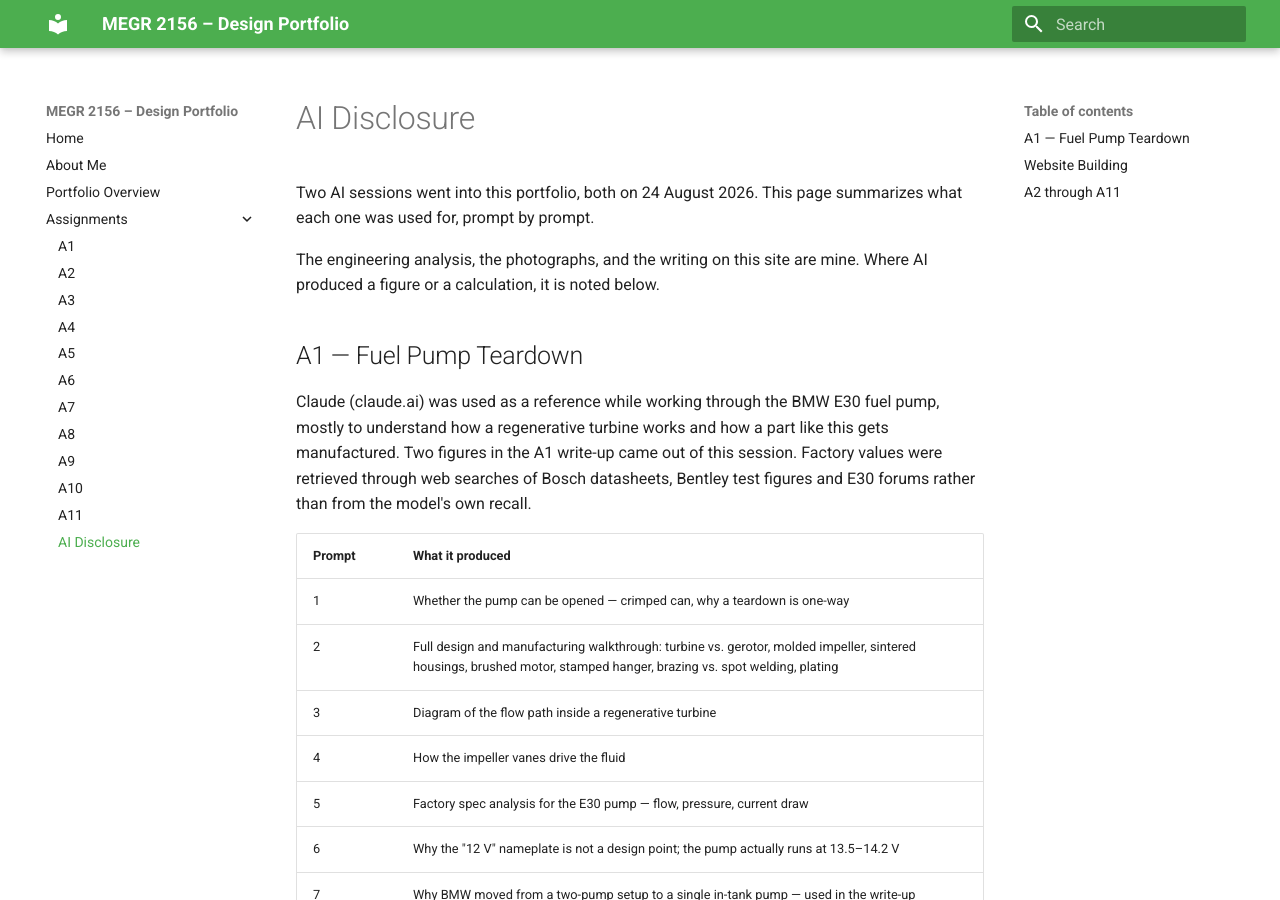
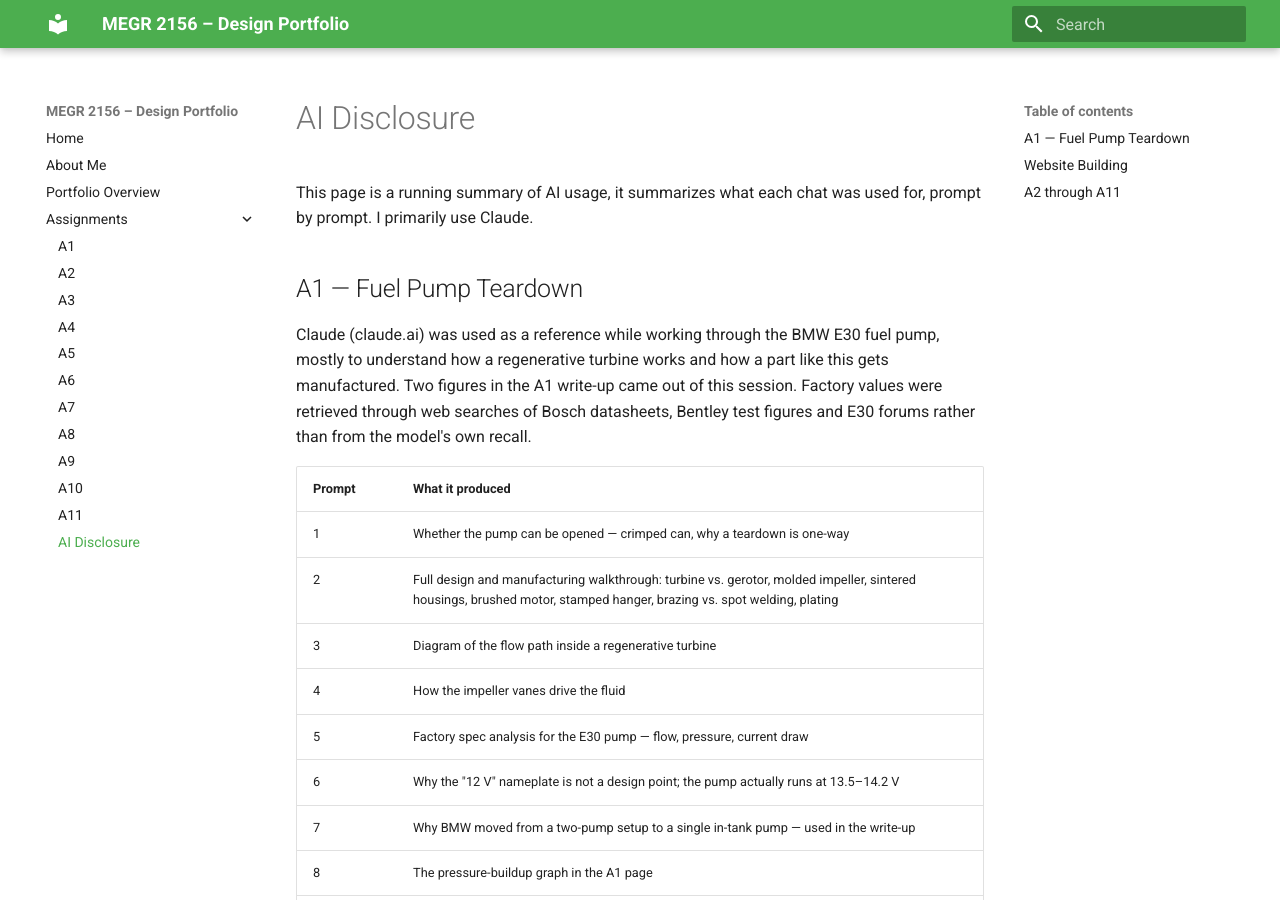
Before and after one commit to jmcadam4/design-projects-portfolio, an MkDocs documentation site: the page built from docs/ai-disclosure.md, in a window 1280 px wide and 900 px high. Built offline with MkDocs 1.6.1 and Material for MkDocs 9.7.7, drawn with Linux system fonts in a browser that asks for light colours.

Commit message:
Update ai-disclosure.md

```diff
--- a/docs/ai-disclosure.md
+++ b/docs/ai-disclosure.md
@@ -1,8 +1,6 @@
 # AI Disclosure
 
-Two AI sessions went into this portfolio, both on 24 August 2026. This page summarizes what each one was used for, prompt by prompt.
-
-The engineering analysis, the photographs, and the writing on this site are mine. Where AI produced a figure or a calculation, it is noted below.
+This page is a running summary of AI usage, it summarizes what each chat was used for, prompt by prompt. I primarily use Claude.
 
 ## A1 — Fuel Pump Teardown
 
```
